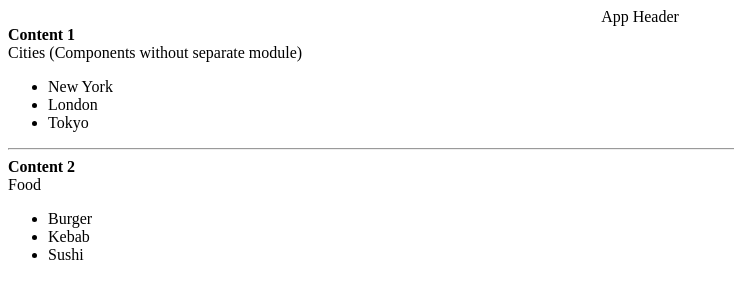
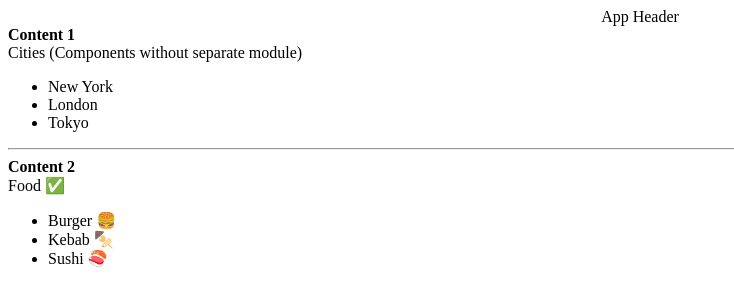
Before and after one commit to weihungchin/angular-7-starter, an Angular app: page / in a window 1280 px wide. Shown: the top 306 px of the page, without its empty margins (0-734 px from the left). Built offline with nearby package versions, Linux system fonts and the light colour scheme.

Commit message:
add emoticon image

```diff
--- a/src/app/app.component.html
+++ b/src/app/app.component.html
@@ -19,11 +19,11 @@
 <div> <b>Content 2</b></div>
 <!-- TODO: extract this into separate component -->
 <div>
-  Food
+  Food &#x2705;
   <ul>
-    <li>Burger</li>
-    <li>Kebab</li>
-    <li>Sushi</li>
+    <li>Burger 🍔</li>
+    <li>Kebab 🍢</li>
+    <li>Sushi 🍣</li>
   </ul>
 </div>
 
```
